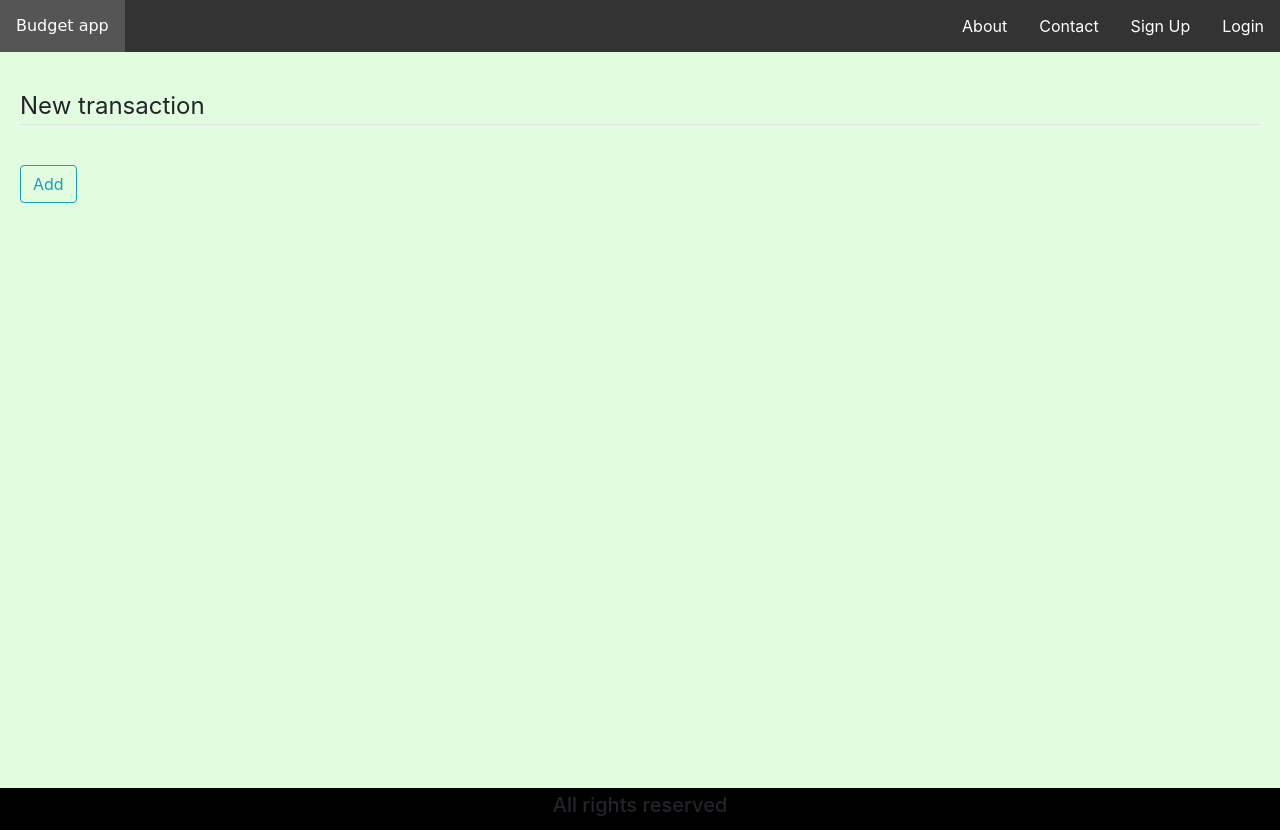
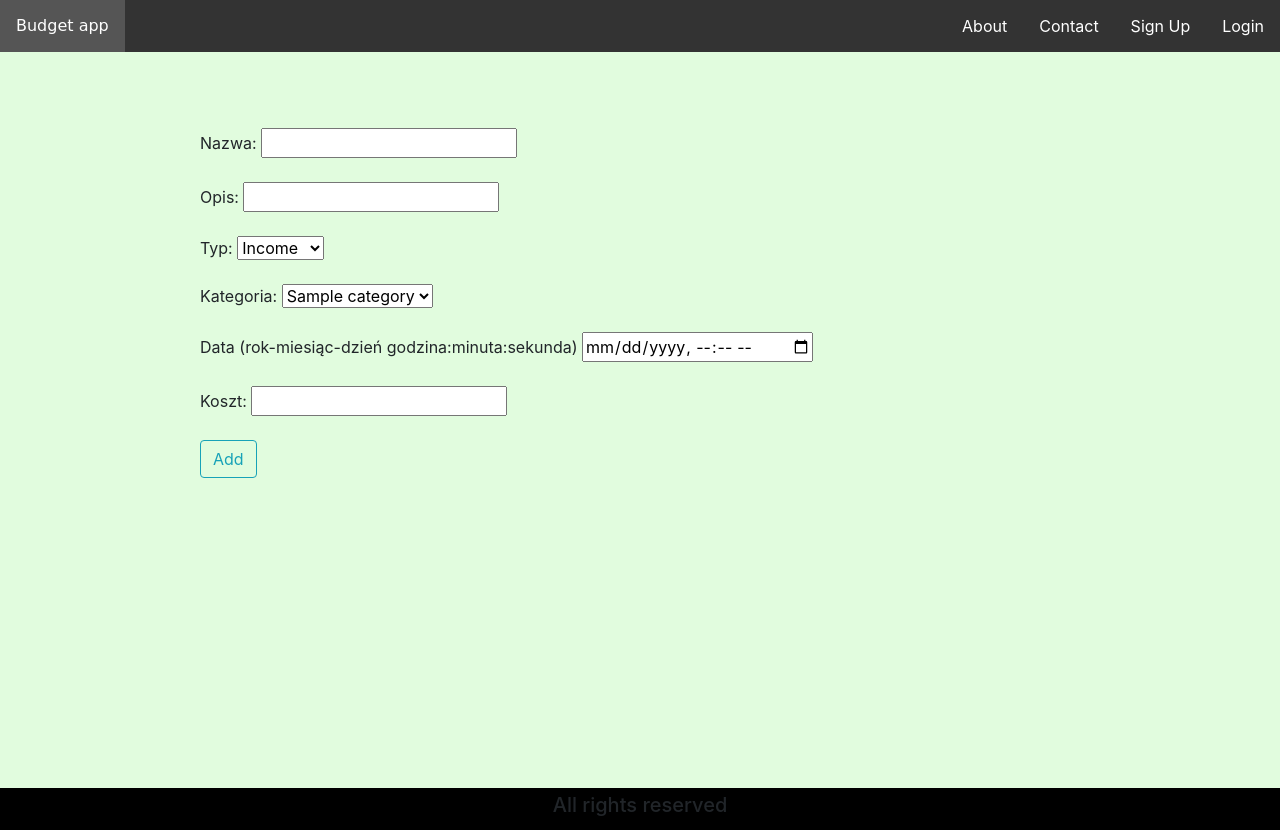
Before and after one commit to Virentoo/SzkieletowkaProjekt, a Django app: template budget/templates/budget/new.html in a window 1280 px wide. Run offline with Django 3.2, Linux system fonts and the light colour scheme; the template is opened without the code that fills it: most values are stand-ins (such as "Sample title", 1, 10 or a date in 2020); parts of the project's set-up code (start-up, migrations or seed data) failed here and were passed over; some libraries are stand-ins or nearby versions.

Commit message:
Niedzialajacy formularz dodawania

```diff
--- a/budget/templates/budget/budget_recent.html
+++ b/budget/templates/budget/budget_recent.html
@@ -61,7 +61,8 @@
                     <input name="priceTo" type="number" class="form-control form-control-sm" id="priceInTo"
                            placeholder="to" value={{ form.priceTo.value }}>
                 </div>
-                <div id="filter-form-date" class="form-inline" style="padding-top: 10px">
+                <div id="
+" class="form-inline" style="padding-top: 10px">
                     <label for="dateInFrom" class="mr-sm-2">Date:</label>
                     <input name="dateFrom" type="date" id="dateInFrom" placeholder="dd/mm/yyyy"
                            data-date-format="dd/mm/yyyy"
--- a/budget/templates/budget/new.html
+++ b/budget/templates/budget/new.html
@@ -2,6 +2,9 @@
 {% load crispy_forms_tags %}
 
 {% block head %}
+
+     <link rel="stylesheet" href="https://cdnjs.cloudflare.com/ajax/libs/font-awesome/4.7.0/css/font-awesome.min.css"
+          xmlns="http://www.w3.org/1999/html">
 
 {% endblock head %}
 
@@ -12,14 +15,43 @@
 {% block content %}
     <div class="content-section"
     id="content"
-    style="width: 100%; padding: 20px">
+    style="width: 100%; ">
         <form method="POST">
             {% csrf_token %}
-            <fieldset class="form-group">
-                <legend class="border-bottom mb-4">New transaction</legend>
-                {{ form|crispy }}
-            </fieldset>
             <div class="form-group">
+
+                Nazwa:
+                <input type="text" name="name">
+                <br/> <br/>
+
+                Opis:
+                <input type="text" name="description">
+                <br/> <br/>
+
+                Typ:
+                <select name="type">
+                    <option value="Income">Income</option>
+                    <option value="Expense">Expense</option>
+                </select>
+                <br/> <br/>
+
+                Kategoria:
+                <select name="category">
+                    {% for category in category_list %}
+                    <option>{{ category.name }}</option>
+                    {% endfor %}
+                </select>
+                <br/> <br/>
+
+                Data (rok-miesiąc-dzień godzina:minuta:sekunda)
+                <input type="datetime-local">
+                <br/> <br/>
+
+
+                Koszt:
+                <input type="number">
+                <br/> <br/>
+
                 <button class="btn btn-outline-info" type="submit">Add</button>
             </div>
         </form>
```
